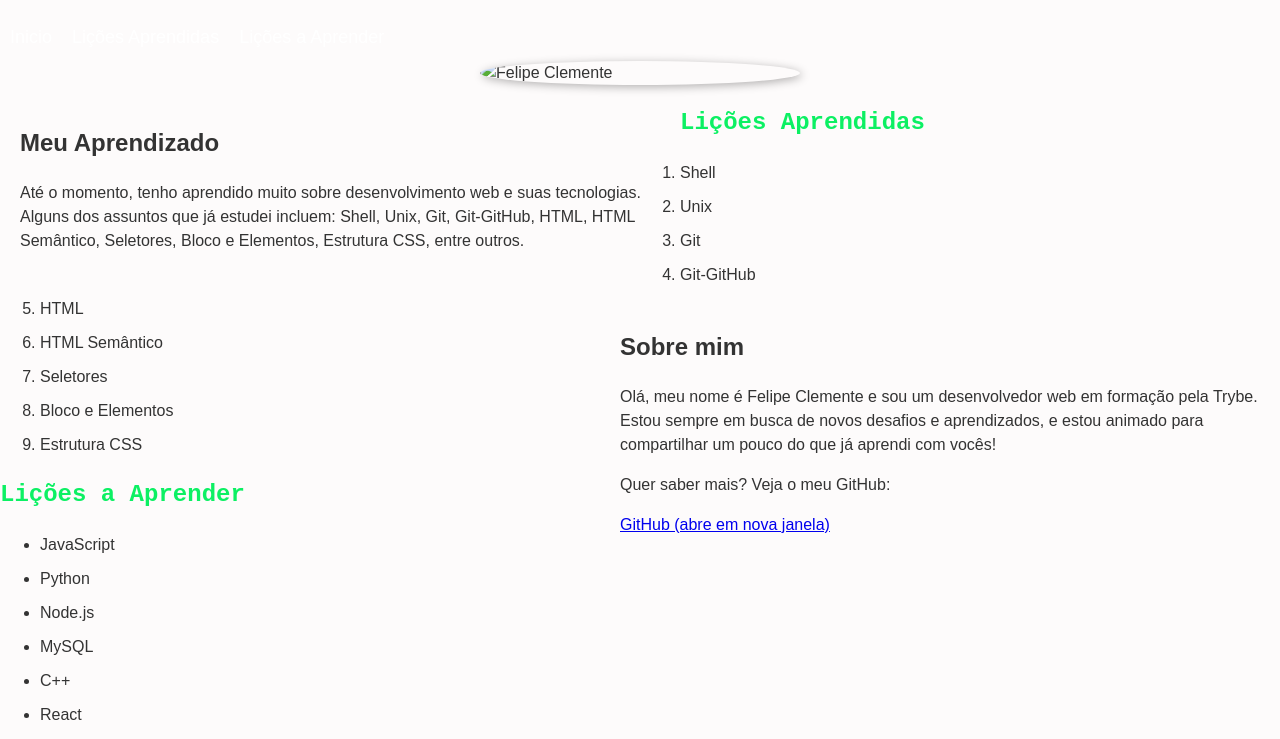
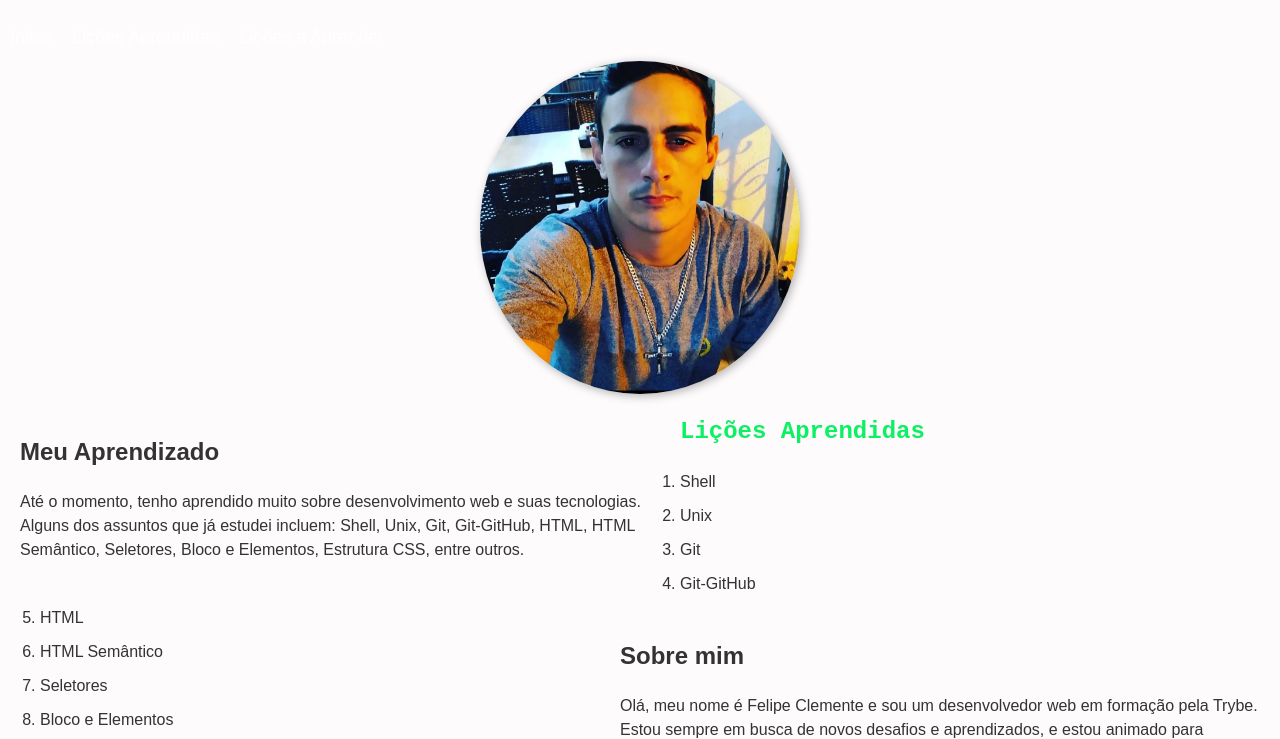
Before and after one commit to felipemike/lessons-learned, a plain HTML site: page index.html in a window 1280 px wide. Shown: the part 56-795 px from the top of the page. Drawn offline with Linux system fonts and the light colour scheme.

Commit message:
Update index.html

```diff
--- a/index.html
+++ b/index.html
@@ -20,7 +20,7 @@
             </ul>
         </nav>
     </header>
-    <img src="felipe.png" alt="Felipe Clemente" id="minha_foto">
+    <img src="img/felipe.png" alt="Felipe Clemente" id="minha_foto">
 
     <article class="lado-esquerdo">
         <h2>Meu Aprendizado</h2>
```
